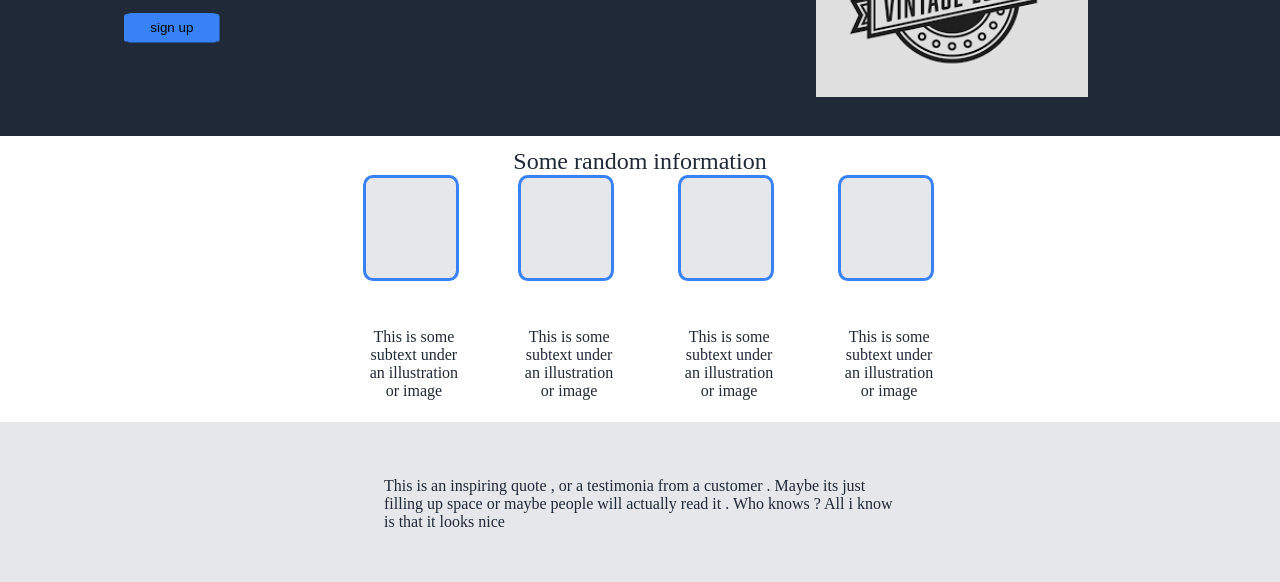
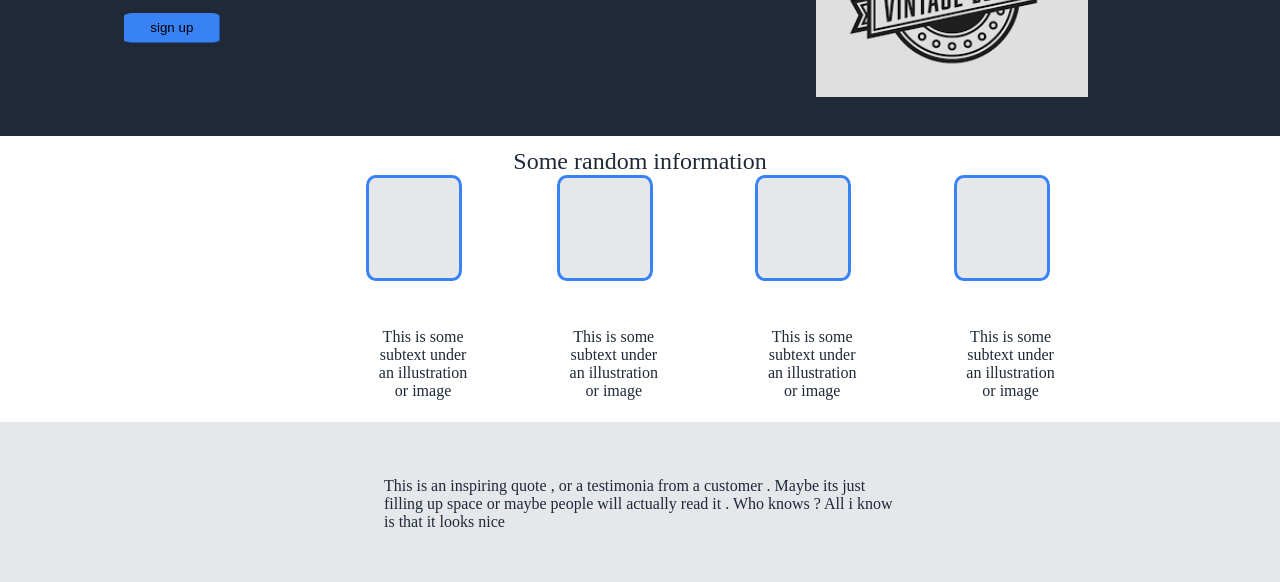
Before and after one commit to abdulsomod1/top-landing-page, a website: page index.html in a window 1280 px wide. Shown: the part 173-755 px from the top of the page. Drawn offline with Linux system fonts and the light colour scheme; a web font is replaced by a local one.

Commit message:
Add styles to make the page denitation

```diff
--- a/style.css
+++ b/style.css
@@ -81,7 +81,7 @@ img {
   border-radius: 10%;
   border-width: 3px;
   background: #e5e7eb;
-  margin-left: 5%;
+  margin-left: 8%;
   color: #1f2937;
   margin-bottom: 10%;
 }
@@ -89,7 +89,7 @@ img {
 .go {
   color: #1f2937;
   margin-top: 150px;
-  padding-left: 3%;
+  padding-left: 10%;
   width: 100%;
   text-align: center;
 }
```
